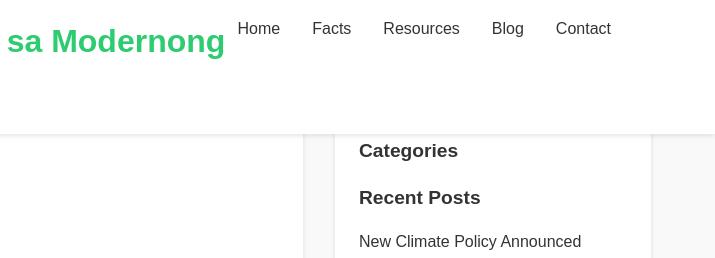
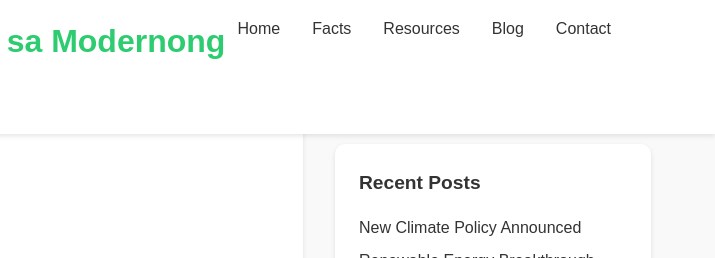
Before and after one commit to Smile-369/GERIZAL_WEBSITE, a plain HTML site: page post3.html in a window 1280 px wide. Shown: the top 258 px of the page, 565-1280 px from the left. Drawn offline with Linux system fonts and the light colour scheme.

Commit message:
wqeqwe
qweqwe

```diff
--- a/post3.html
+++ b/post3.html
@@ -50,8 +50,6 @@
 
             <!-- Sidebar -->
             <aside class="sidebar">
-                <h3>Categories</h3>
-
                 <h3>Recent Posts</h3>
                 <ul class="recent-posts">
                     <li><a href="post1.html">New Climate Policy Announced</a></li>
--- a/styles.css
+++ b/styles.css
@@ -389,7 +389,7 @@ footer {
     padding: 1.5rem;
     border-radius: 10px;
     box-shadow: 0 2px 5px rgba(0,0,0,0.1);
-    margin-top: 2rem;
+    margin-top: 4rem;
 }
 
 .sidebar h3 {
```
Also changed, not shown: post2.html (+0 -1 lines).
